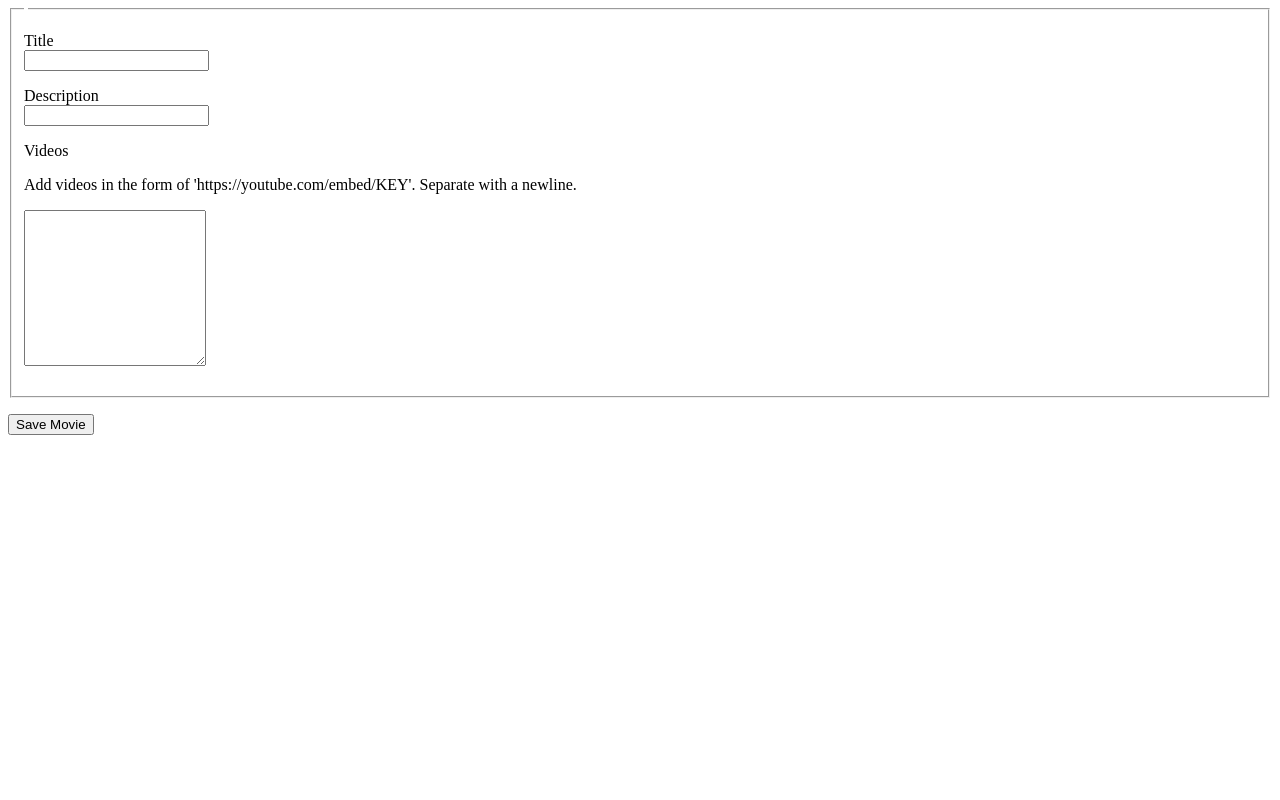
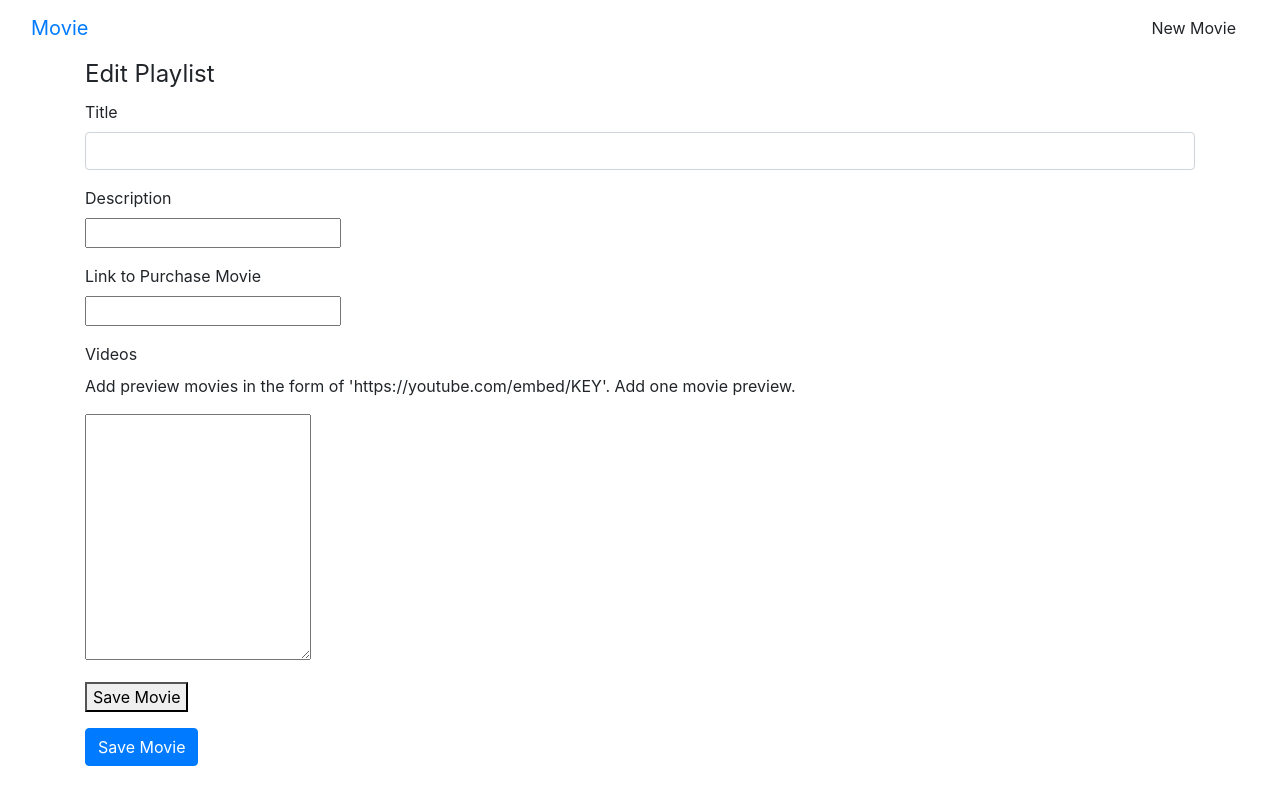
Before and after one commit to Andre-Williams22/Vivio, a Flask app: template templates/movies_new.html in a window 1280 px wide. Run offline with Flask 2, Linux system fonts and the light colour scheme; the template is opened without the code that fills it, so the values that code supplies are empty; some libraries are stand-ins or nearby versions.

Commit message:
added vanilla bootstrap

```diff
--- a/app.py
+++ b/app.py
@@ -13,12 +13,12 @@ app = Flask(__name__)
 @app.route('/')
 def movies_index():
     """Show all movies."""
-    return render_template('movies_new.html', movie={},title='New_Movie')
+    return render_template('movies_index.html', movies=movies.find())
 
 @app.route('/movies/new')
 def movie_new():
     '''create a new movie '''
-    return render_template('movies_new.html')
+    return render_template('movies_new.html', movie={}, title='New Movie')
 
 @app.route('/movies', methods=['POST'])
 def movies_submit():
@@ -26,10 +26,11 @@ def movies_submit():
     movie = {
         'title': request.form.get('title'),
         'description': request.form.get('description'),
+        'link': request.form.get('link'),
         'videos': request.form.get('videos').split()
     }
-    movie_id = movies.insert_one(movie)
-    return redirect(url_for('movies_index', movie_id=movie_id))
+    movie_id = movies.insert_one(movie).inserted_id
+    return redirect(url_for('movies_show', movie_id=movie_id))
 
 @app.route('/movies/<movie_id>')
 def movies_show(movie_id):
@@ -56,5 +57,12 @@ def movies_update(movie_id):
         {'$set': updated_movie})
     return redirect(url_for('movies_show', movie_id=movie_id))
 
+@app.route('/movies/<movie_id>/delete', methods=['POST'])
+def movies_delete(movie_id):
+    """Delete one playlist."""
+    movies.delete_one({'_id': ObjectId(movie_id)})
+    return redirect(url_for('movies_index'))
+
+
 if __name__ == '__main__':
     app.run(debug=True)
--- a/partials/movies_form.html
+++ /dev/null
@@ -1,28 +0,0 @@
-<!-- templates/partials/playlists_form.html -->
-
-<fieldset>
-<legend>{{ title }}</legend>
-<!-- TITLE -->
-<p>
-    <label for='movie-title'>Title</label><br>
-    <input id='movie-title' type='text' name='title' value='{{ movie.title }}'/>
-</p>
-
-<!-- DESCRIPTION -->
-<p>
-  <label for='description'>Description</label><br>
-  <input id='description' type='text' name='description' value='{{ movie.description }}' />
-</p>
-
-<!-- VIDEO LINKS -->
-<p>
-  <label for='movie-videos'>Videos</label><br>
-  <p>Add videos in the form of 'https://youtube.com/embed/KEY'. Separate with a newline.</p>
-  <textarea id='movie-videos' name='videos' rows='10'>{{ "\n".join(movie.videos) }}</textarea>
-</p>
-</fieldset>
-
-<!-- BUTTON -->
-<p>
-    <button type='submit'>Save Movie</button>
-</p>
--- a/templates/base.html
+++ b/templates/base.html
@@ -3,13 +3,25 @@
 <html>
 <head>
   <meta charset='utf-8'>
+  <meta name="viewport" content="width=device-width, initial-scale=1, shrink-to-fit=no">
+ <!-- Latest compiled and minified CSS -->
+    <link rel="stylesheet" href="https://stackpath.bootstrapcdn.com/bootstrap/4.3.1/css/bootstrap.min.css" integrity="sha384-ggOyR0iXCbMQv3Xipma34MD+dH/1fQ784/j6cY/iJTQUOhcWr7x9JvoRxT2MZw1T" crossorigin="anonymous">
+
   <title>Movie</title>
 </head>
 <body>
+      {% include 'partials/navbar.html' %}
+      <div class='container'>
+                  {% block content %}
+        BODY CONTENT GOES HERE
+                    {% endblock %}
+      </div>
 
-    {% block content %}
-        BODY CONTENT GOES HERE
-    {% endblock %}
 
+
+    <!-- Latest compiled and minified JavaScript -->
+    <script src="//code.jquery.com/jquery-1.12.0.min.js"></script>
+    <script src="//code.jquery.com/jquery-migrate-1.2.1.min.js"></script>
+    <script src='https://maxcdn.bootstrapcdn.com/bootstrap/3.3.7/js/bootstrap.min.js'></script>
 </body>
 </html>
--- a/templates/movies_new.html
+++ b/templates/movies_new.html
@@ -4,5 +4,12 @@
 {% block content %}
 <form method='POST' action='/movies'>
     {% include 'partials/movies_form.html' %}
+                <!-- BUTTON -->
+            <div class='form-group'>
+                <button class='btn btn-primary' type='submit'>Save Movie</button>
+            </div>
+        </form>
+    </div>
+</div>
 </form>
 {% endblock %}
--- /dev/null
+++ b/templates/partials/movies_form.html
@@ -0,0 +1,38 @@
+<!-- templates/partials/playlists_form.html -->
+
+<fieldset>
+<legend>Edit Playlist</legend>
+<!-- TITLE -->
+  <div class='form-group'>
+        <label for='movie-title'>Title</label><br>
+        <input class='form-control' id='movie-title' type='text' name='title' value='{{ movie.title }}'/>
+  </div>
+<!-- DESCRIPTION -->
+
+<div class='form-group'>
+  <label for='description'>Description</label><br>
+  <input id='description' type='text' name='description' value='{{ movie.description }}' />
+</div>
+
+
+<!-- Link -->
+
+<div class='form-group'>
+  <label for='link'>Link to Purchase Movie</label><br>
+  <input id='link' type='text' name='link' value='{{ movie.link }}' />
+</div>
+
+
+
+<!-- VIDEO LINKS -->
+<div class='form-group'>
+  <label for='movie-videos'>Videos</label><br>
+  <p>Add preview movies in the form of 'https://youtube.com/embed/KEY'. Add one movie preview.</p>
+  <textarea id='movie-videos' name='videos' rows='10'>{{ "\n".join(movie.videos) }}</textarea>
+</div>
+</fieldset>
+
+<!-- BUTTON -->
+<p>
+    <button type='submit'>Save Movie</button>
+</p>
--- /dev/null
+++ b/templates/partials/navbar.html
@@ -0,0 +1,14 @@
+<!-- templates/partials/navbar.html -->
+
+<nav class='navbar navbar-default'>
+    <div class='container-fluid'>
+        <div class='navbar-header'>
+            <a class='navbar-brand' href='/'>
+                Movie
+            </a>
+        </div>
+        <div class='pull-right'>
+            <a href='/movies/new' class='btn btn-default navbar-btn'>New Movie</a>
+        </div>
+    </div>
+</nav>
```
Also changed, not shown: templates/movies_edit.html (+7 -0 lines), templates/movies_index.html (+7 -3 lines), templates/movies_show.html (+17 -5 lines), test.py (added, +95 -0 lines), 2 other files.
